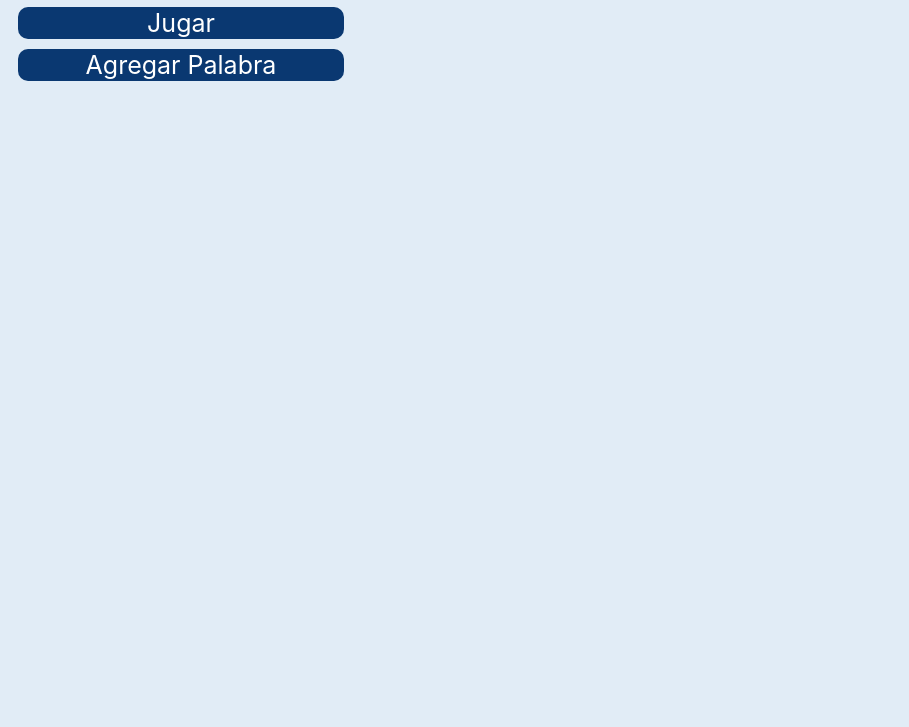
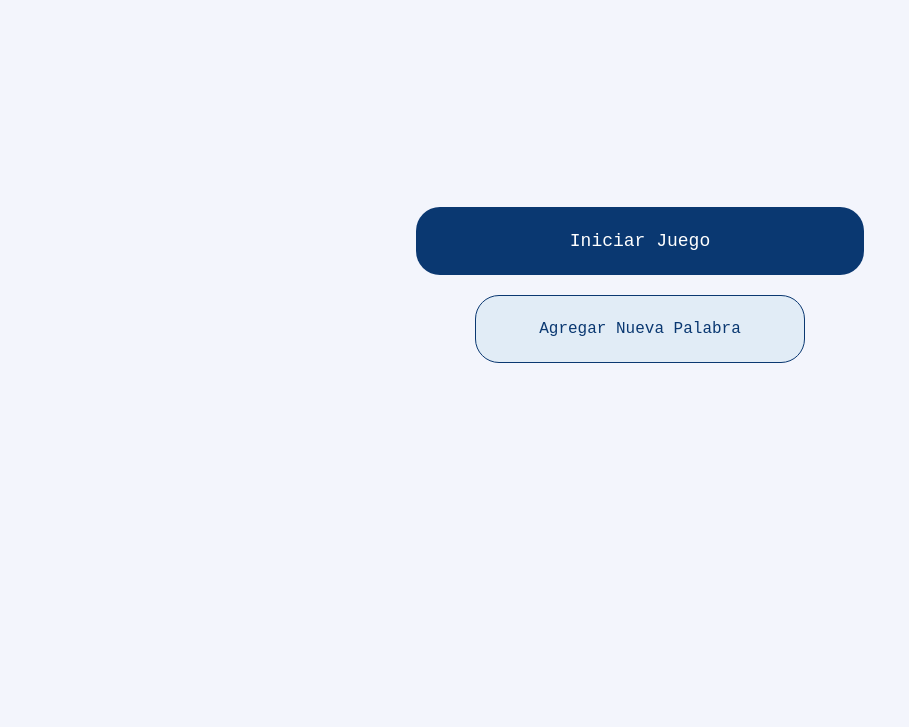
Before and after one commit to jrosas30/ahorcado, a plain HTML site: page index.html in a window 1280 px wide. Shown: the part 73-800 px from the top of the page, without its empty margins (0-909 px from the left). Drawn offline with Linux system fonts and the light colour scheme.

Commit message:
modificacion de los archivos html y css

```diff
--- a/css/style.css
+++ b/css/style.css
@@ -1,5 +1,5 @@
 body {
-    background-color: #E1ECF6;
+    background-color: #F3F5FC;
 }
 
 h1 {
@@ -8,29 +8,26 @@ h1 {
 
 .container {
     text-align: center;
+    width: 1024px;
 }
 
-.botones-principal {
-    justify-content: center;
+.div-botones {
+    position: relative;
+    top: 200px;
+    text-align: center;
+    margin: 20px;
 }
 
 .btn-jugar {
-    display: block;
-    /* position: absolute;   */
+    display: inline-block;
     background-color: #0A3871;
     color: white;
-    width: 25%;
-    padding: 5px 5px;
-    border-radius: 10px;
+    padding: 24px;
     text-decoration: none;
-    margin: 10px 10px;
-    font-family: 'Inter';
-    font-style: normal;
-    font-weight: 400;
-    font-size: 25px;
-    line-height: 22px;
-    align-items: center;
-    text-align: center;
+    border-radius: 24px;
+    font-family: monospace;
+    font-size: 18px;
+    width: 400px;
 }
 
 .btn-jugar:hover {
@@ -38,24 +35,21 @@ h1 {
 }
 
 .btn-agregar {
+    display: inline-block;
+    background-color: #E1ECF6;
+    color: #0A3871;
+    padding: 24px;
+    text-decoration: none;
+    border: 1px solid #0A3871;
+    border-radius: 24px;
+    font-family: monospace;
+    font-size: 16px;
+    width: 280px;
+}
 
-    display: block;
-    /* position: absolute;   */
-    background-color: #0A3871;
-    color: white;
-    width: 25%;
-    padding: 5px 5px;
-    border-radius: 10px;
-    text-decoration: none;
-    margin: 10px 10px;
-    font-family: 'Inter';
-    font-style: normal;
-    font-weight: 400;
-    font-size: 25px;
-    line-height: 22px;
-    align-items: center;
-    text-align: center;
-
+.btn-agregar:hover {
+    background-color: #223094;
+    color: #ffffff;
 }
 
 .boton-comenzar{
@@ -84,9 +78,7 @@ h1 {
 
 
 
-.btn-agregar:hover {
-    background-color: #223094;
-}
+
 
 #salida {
     display: inline-block;
--- a/index.html
+++ b/index.html
@@ -12,9 +12,11 @@
         <h1>JUEGO DEL AHORCADO</h1>
     </header>
     <main>
-        <div class="botones-principal">
-            <a class="btn-jugar" href="juego.html">Jugar</a>
-            <a class="btn-agregar" href="palabras.html">Agregar Palabra</a>
+        <div class="div-botones">
+            <a class="btn-jugar" href="juego.html">Iniciar Juego</a>
+        </div>
+        <div class="div-botones">
+            <a class="btn-agregar" href="palabras.html">Agregar Nueva Palabra</a>
         </div>
     </main>
 </body>
```
Also changed, not shown: css/style2.css (added, +58 -0 lines), palabras.html (+22 -0 lines).
